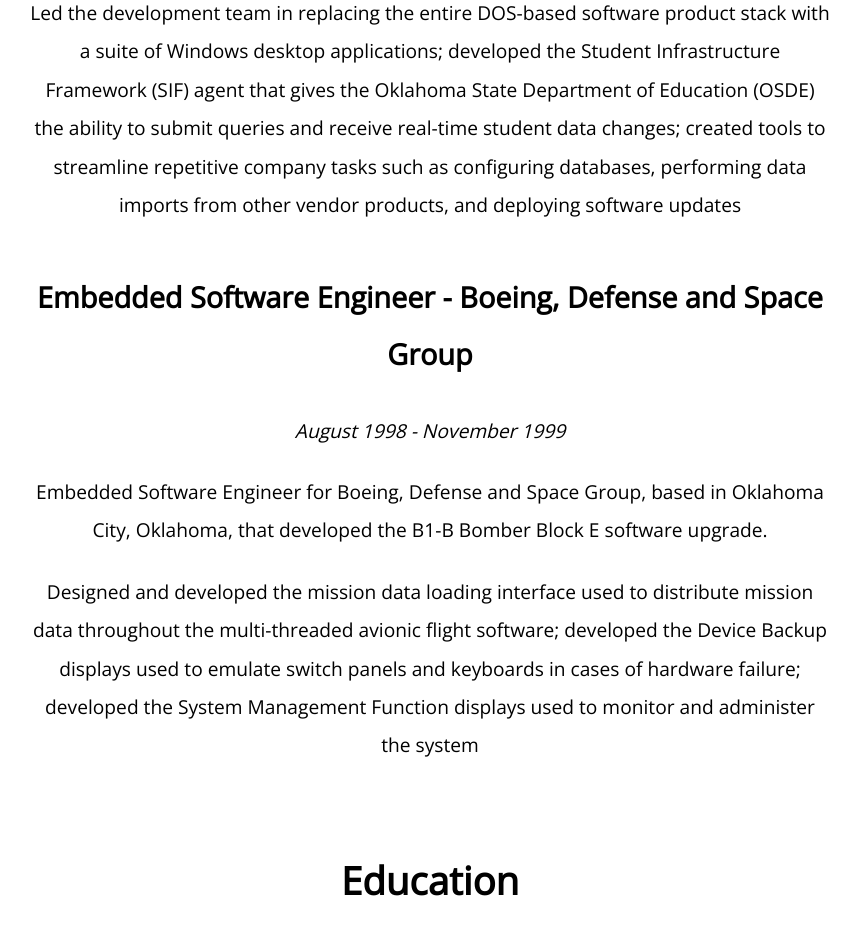
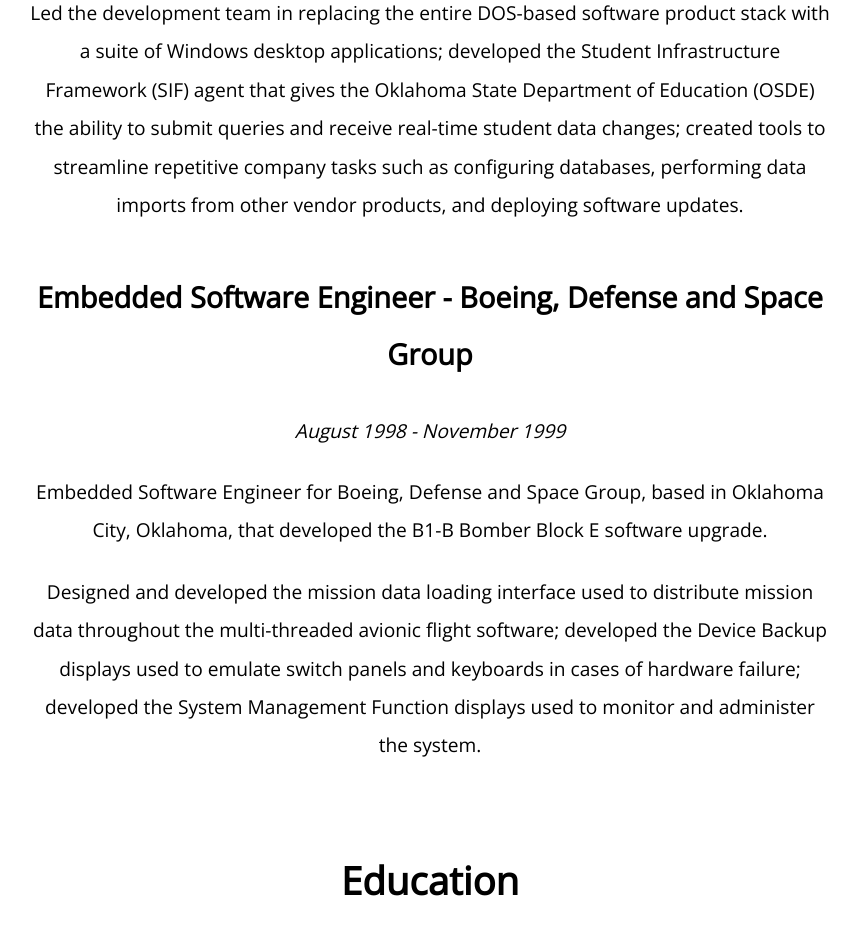
Before and after one commit to gregoryjscott/gregoryjscott.github.io, a Jekyll site: the page built from resume/index.md, in a window 1280 px wide and 1400 px high, scrolled down 1670 px. Shown: the part 305-1257 px from the top of the window, without its empty margins (210-1070 px from the left). Built offline with Jekyll 4.4.1, drawn with Linux system fonts in a browser that asks for light colours.

Commit message:
Make periods consistent

```diff
--- a/_includes/experience.md
+++ b/_includes/experience.md
@@ -14,7 +14,7 @@
 
 Lead Programmer for Municipal Accounting Systems, Inc, based in Shawnee, Oklahoma, that provides accounting and student information software solutions to school districts.
 
-Led the development team in replacing the entire DOS-based software product stack with a suite of Windows desktop applications; developed the Student Infrastructure Framework (SIF) agent that gives the Oklahoma State Department of Education (OSDE) the ability to submit queries and receive real-time student data changes; created tools to streamline repetitive company tasks such as configuring databases, performing data imports from other vendor products, and deploying software updates
+Led the development team in replacing the entire DOS-based software product stack with a suite of Windows desktop applications; developed the Student Infrastructure Framework (SIF) agent that gives the Oklahoma State Department of Education (OSDE) the ability to submit queries and receive real-time student data changes; created tools to streamline repetitive company tasks such as configuring databases, performing data imports from other vendor products, and deploying software updates.
 
 ## Embedded Software Engineer - Boeing, Defense and Space Group
 
@@ -22,4 +22,4 @@
 
 Embedded Software Engineer for Boeing, Defense and Space Group, based in Oklahoma City, Oklahoma, that developed the B1-B Bomber Block E software upgrade.
 
-Designed and developed the mission data loading interface used to distribute mission data throughout the multi-threaded avionic flight software; developed the Device Backup displays used to emulate switch panels and keyboards in cases of hardware failure; developed the System Management Function displays used to monitor and administer the system
+Designed and developed the mission data loading interface used to distribute mission data throughout the multi-threaded avionic flight software; developed the Device Backup displays used to emulate switch panels and keyboards in cases of hardware failure; developed the System Management Function displays used to monitor and administer the system.
```
